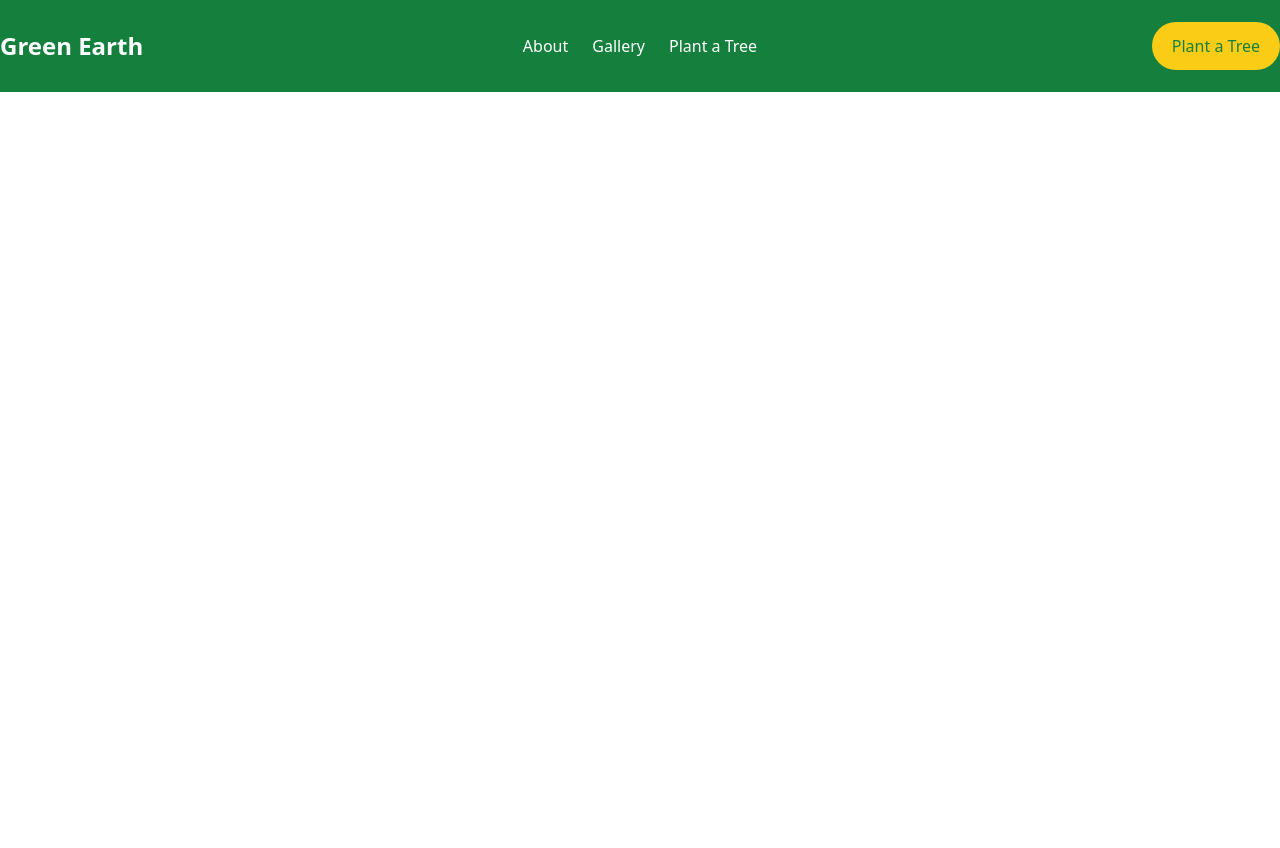
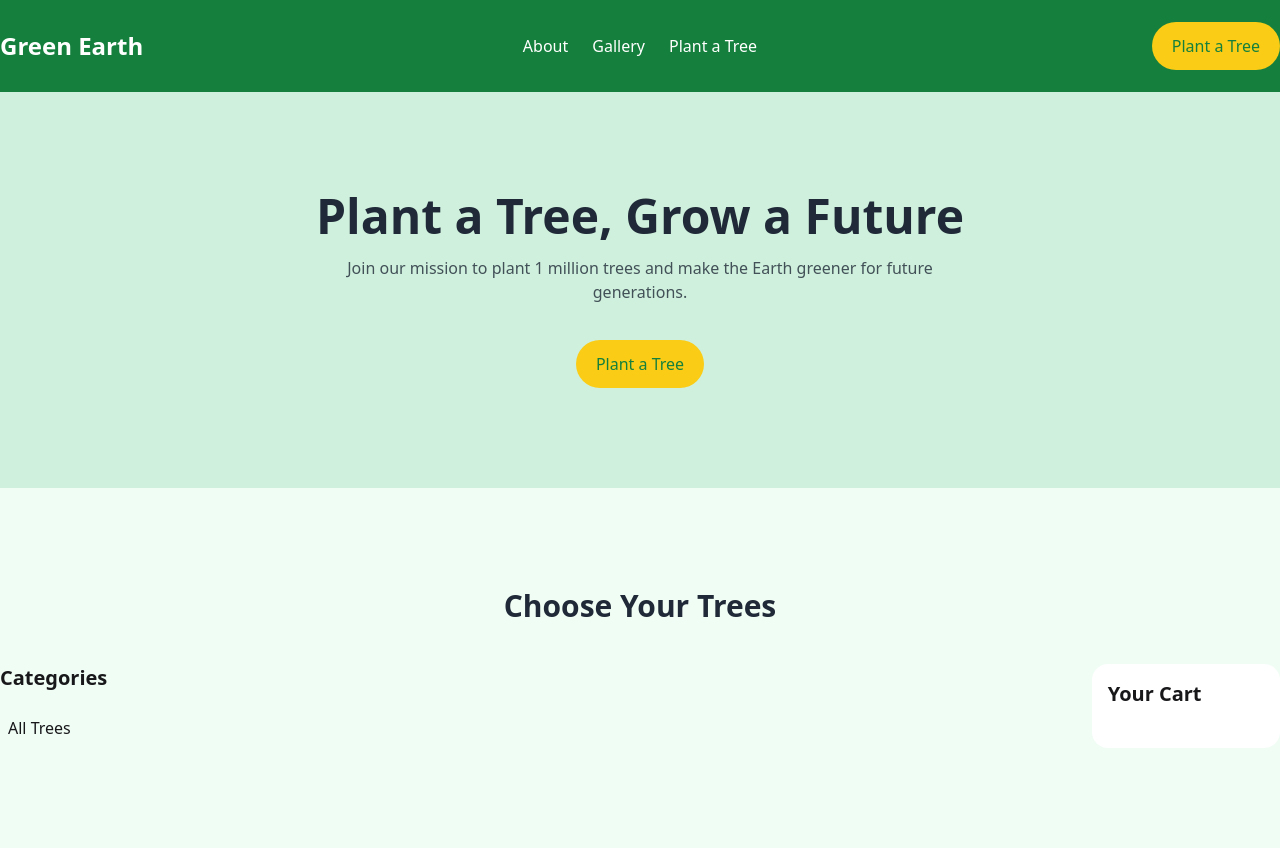
Before and after one commit to TanveerNoor/Green-Earth, a plain HTML site: page index.html in a window 1280 px wide. Before the commit the page ends 800 px from the top, so only its background shows below. Drawn offline with nearby package versions, Linux system fonts and the light colour scheme.

Commit message:
added banner section

```diff
--- a/index.html
+++ b/index.html
@@ -47,3 +47,43 @@
             </div>
         </div>
     </header>
+
+    <main>
+
+        <!-- ====================== Banner Area ==================== -->
+
+        <section class="banner-area py-[100px] bg-[#cff0dc] relative">
+            <div class="w-11/12 lg:w-full max-w-[1650px] mx-auto">
+                <div class="banner-inner space-y-4 text-center">
+                    <h1 class="text-5xl font-bold text-[#1f2937]">Plant a Tree, Grow a Future</h1>
+                    <p class="text-base text-[#1f2937] opacity-80">Join our mission to plant 1 million trees and make the Earth greener for future<br class="hidden lg:block"> generations.</p>
+                    <a href="./index.html" class="mt-5 inline-block text-base rounded-full bg-[#facc15] text-[#15803D] py-3 px-5 font-medium">Plant a Tree</a>
+                </div>
+            </div>
+        </section>
+
+
+        <!-- ====================== Choose Your Trees ==================== -->
+
+         <section class="choose-trees-area bg-[#f0fdf4] py-14 lg:py-[100px]">
+            <div class="w-11/12 lg:w-full max-w-[1650px] mx-auto">
+                <h3 class="text-3xl font-semibold text-center mb-10 text-[#1f2937]">Choose Your Trees</h3>
+                <div class="choose-trees-inner grid grid-cols-1 lg:grid-cols-12 gap-[30px]">
+                    <aside class="categories col-span-full lg:col-span-2 order-2 lg:order-1 text-center lg:text-left">
+                        <h4 class="text-xl font-semibold">Categories</h4>
+                        <ul id="categories-wrapper" class="mt-4 space-y-2">
+                            <div class="category-label"><li onclick="getAllTrees('https://openapi.programming-hero.com/api/plants')" class="category-li text-base cursor-pointer p-2 active">All Trees</li></div>
+                        </ul>
+                    </aside>
+
+                    <div id="loading-bar" class="col-span-full lg:col-span-8 order-3 lg:order-2 text-center hidden"><span class="loading loading-bars loading-xl"></span></div>
+
+                    <section id="tree-showcase-wrapper" class="tree-showcase col-span-full lg:col-span-8 grid grid-cols-1 lg:grid-cols-3 gap-[30px] order-3 lg:order-2"></section>
+
+                    <aside class="green-earth-cart col-span-full lg:col-span-2 bg-white rounded-2xl p-4 order-1 lg:order-3">
+                        <h3 class="text-xl font-semibold text-center lg:text-left">Your Cart</h3>
+                        <div id="cart-item-wrapper" class="cart-item-wrapper"></div>
+                        <div id="cart-total-wrapper" class="cart-total flex justify-between border-t border-[#1f29371a] text-base font-medium text-[#1f2937] mt-2 pt-2 hidden"></div>
+                    </aside>
+                </div>
+            </div>
```
